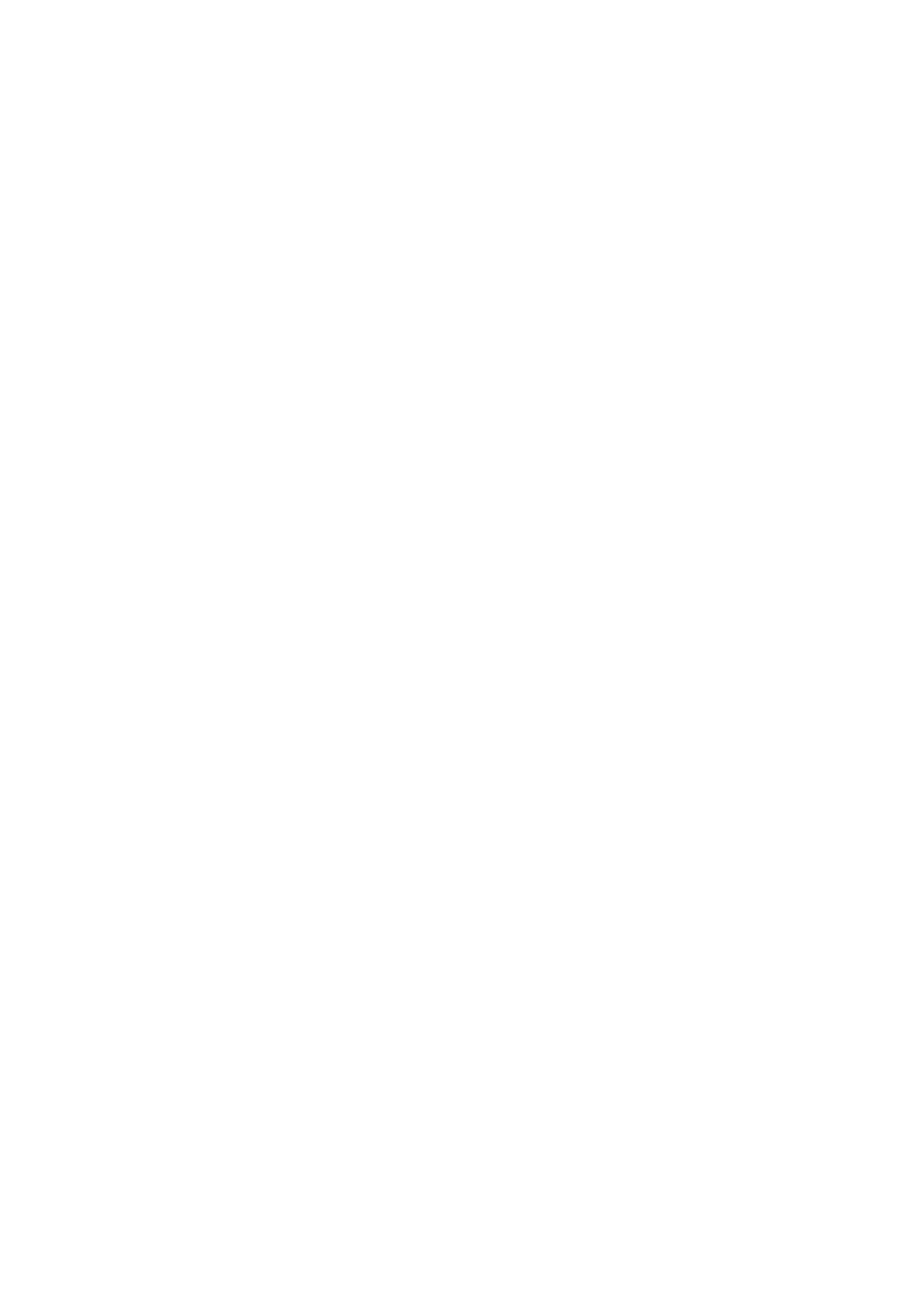
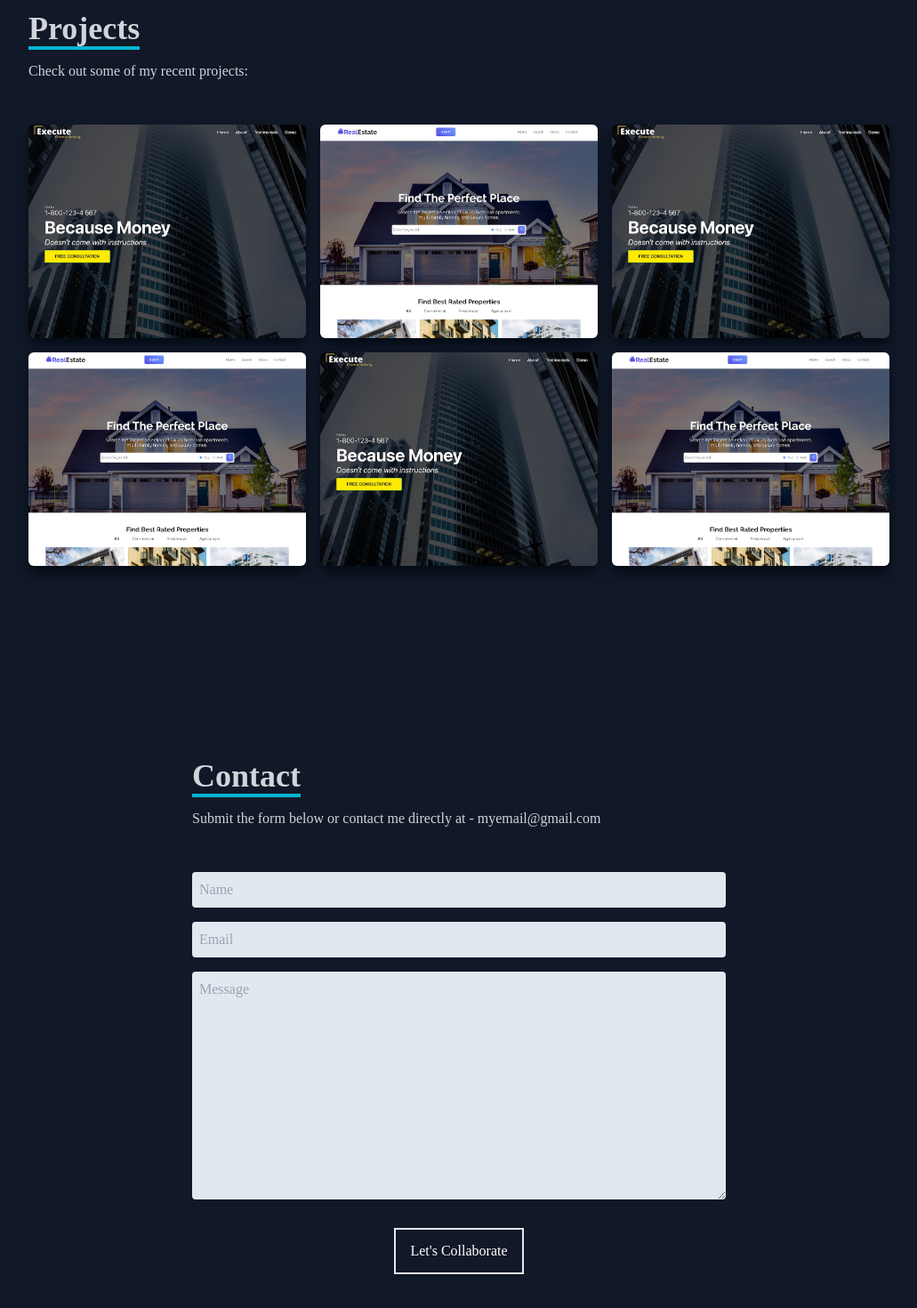
Before and after one commit to JSubba/jsubba-portfolio, a React (Create React App) app: page / in a window 1280 px wide. Shown: the part 2060-3530 px from the top of the page at 89% size, without its empty margins (124-1155 px from the left). Before the commit the page ends 1984 px from the top, so only its background shows below. Built offline with nearby package versions, Linux system fonts and the light colour scheme.

Commit message:
added new components

```diff
--- a/src/App.js
+++ b/src/App.js
@@ -2,6 +2,8 @@ import Navbar from "./components/Navbar";
 import Home from "./components/Home";
 import About from "./components/About";
 import Skills from "./components/Skills";
+import Projects from "./components/Projects";
+import Contact from "./components/Contact";
 
 function App() {
   return (
@@ -10,6 +12,8 @@ function App() {
       <Home />
       <About />
       <Skills />
+      <Projects />
+      <Contact />
     </main>
   );
 }
--- /dev/null
+++ b/src/components/Contact.js
@@ -0,0 +1,48 @@
+import React from "react";
+
+const Contact = () => {
+  return (
+    <section
+      name="contact"
+      className="w-full h-screen bg-gray-900 flex justify-center items-center p-4 pt-32"
+    >
+      <form
+        method="POST"
+        action="https://getform.io/f/a699a1b2-f225-434e-b317-1fbbde8e006c"
+        className="flex flex-col max-w-[600px] w-full h-full"
+      >
+        <div className="pb-8">
+          <p className="text-4xl font-bold inline border-b-4 border-cyan-500 text-gray-300">
+            Contact
+          </p>
+          <p className="text-gray-300 py-4">
+            Submit the form below or contact me directly at - myemail@gmail.com
+          </p>
+        </div>
+        <input
+          className="bg-slate-200 p-2 rounded"
+          type="text"
+          placeholder="Name"
+          name="name"
+        />
+        <input
+          className="my-4 p-2 bg-slate-200 rounded"
+          type="email"
+          placeholder="Email"
+          name="email"
+        />
+        <textarea
+          className="bg-slate-200 p-2 rounded"
+          name="message"
+          rows="10"
+          placeholder="Message"
+        ></textarea>
+        <button className="text-white border-2 hover:bg-cyan-500 px-4 py-3 my-8 mx-auto flex items-center">
+          Let's Collaborate
+        </button>
+      </form>
+    </section>
+  );
+};
+
+export default Contact;
--- /dev/null
+++ b/src/components/Projects.js
@@ -0,0 +1,167 @@
+import React from "react";
+import WorkImg from "../assets/img/workImg.png";
+import realEstate from "../assets/img/realestate.png";
+
+const Work = () => {
+  return (
+    <section
+      name="work"
+      className="w-full md:h-screen text-gray-300 bg-gray-900 py-8"
+    >
+      <div className="max-w-[1000px] mx-auto p-4 flex flex-col justify-center w-full h-full">
+        <div className="pb-8">
+          <p className="text-4xl font-bold inline border-b-4 text-gray-300 border-cyan-500">
+            Projects
+          </p>
+          <p className="py-4">Check out some of my recent projects:</p>
+        </div>
+
+        <div className="grid sm:grid-cols-2 md:grid-cols-3 gap-4">
+          {/* Grid Item */}
+          <div
+            style={{ backgroundImage: `url(${WorkImg})` }}
+            className="shadow-lg shadow-[#040c16] group container rounded-md flex justify-center items-center mx-auto content-div"
+          >
+            {/* Hover Effects */}
+            <div className="opacity-0 group-hover:opacity-100">
+              <span className="text-2xl font-bold text-white tracking-wider">
+                React JS Application
+              </span>
+              <div className="pt-8 text-center">
+                <a href="/">
+                  <button className="text-center rounded-lg px-4 py-2 m-2 bg-white text-gray-700 font-bold text-lg shadow-md shadow-cyan-100">
+                    Demo
+                  </button>
+                </a>
+                <a href="/">
+                  <button className="text-center rounded-lg px-4 py-2 m-2 bg-white text-gray-700 font-bold text-lg shadow-md shadow-cyan-100">
+                    Code
+                  </button>
+                </a>
+              </div>
+            </div>
+          </div>
+          <div
+            style={{ backgroundImage: `url(${realEstate})` }}
+            className="shadow-lg shadow-[#040c16] group container rounded-md flex justify-center items-center mx-auto content-div"
+          >
+            {/* Hover Effects */}
+            <div className="opacity-0 group-hover:opacity-100">
+              <span className="text-2xl font-bold text-white tracking-wider">
+                React JS Application
+              </span>
+              <div className="pt-8 text-center">
+                <a href="/">
+                  <button className="text-center rounded-lg px-4 py-2 m-2 bg-white text-gray-700 font-bold text-lg shadow-md shadow-cyan-100">
+                    Demo
+                  </button>
+                </a>
+                <a href="/">
+                  <button className="text-center rounded-lg px-4 py-2 m-2 bg-white text-gray-700 font-bold text-lg shadow-md shadow-cyan-100">
+                    Code
+                  </button>
+                </a>
+              </div>
+            </div>
+          </div>
+          {/* Grid Item */}
+          <div
+            style={{ backgroundImage: `url(${WorkImg})` }}
+            className="shadow-lg shadow-[#040c16] group container rounded-md flex justify-center items-center mx-auto content-div"
+          >
+            {/* Hover Effects */}
+            <div className="opacity-0 group-hover:opacity-100">
+              <span className="text-2xl font-bold text-white tracking-wider">
+                React JS Application
+              </span>
+              <div className="pt-8 text-center">
+                <a href="/">
+                  <button className="text-center rounded-lg px-4 py-2 m-2 bg-white text-gray-700 font-bold text-lg shadow-md shadow-cyan-100">
+                    Demo
+                  </button>
+                </a>
+                <a href="/">
+                  <button className="text-center rounded-lg px-4 py-2 m-2 bg-white text-gray-700 font-bold text-lg shadow-md shadow-cyan-100">
+                    Code
+                  </button>
+                </a>
+              </div>
+            </div>
+          </div>
+          <div
+            style={{ backgroundImage: `url(${realEstate})` }}
+            className="shadow-lg shadow-[#040c16] group container rounded-md flex justify-center items-center mx-auto content-div"
+          >
+            {/* Hover Effects */}
+            <div className="opacity-0 group-hover:opacity-100">
+              <span className="text-2xl font-bold text-white tracking-wider">
+                React JS Application
+              </span>
+              <div className="pt-8 text-center">
+                <a href="/">
+                  <button className="text-center rounded-lg px-4 py-2 m-2 bg-white text-gray-700 font-bold text-lg shadow-md shadow-cyan-100">
+                    Demo
+                  </button>
+                </a>
+                <a href="/">
+                  <button className="text-center rounded-lg px-4 py-2 m-2 bg-white text-gray-700 font-bold text-lg shadow-md shadow-cyan-100">
+                    Code
+                  </button>
+                </a>
+              </div>
+            </div>
+          </div>
+          {/* Grid Item */}
+          <div
+            style={{ backgroundImage: `url(${WorkImg})` }}
+            className="shadow-lg shadow-[#040c16] group container rounded-md flex justify-center items-center mx-auto content-div"
+          >
+            {/* Hover Effects */}
+            <div className="opacity-0 group-hover:opacity-100">
+              <span className="text-2xl font-bold text-white tracking-wider">
+                React JS Application
+              </span>
+              <div className="pt-8 text-center">
+                <a href="/">
+                  <button className="text-center rounded-lg px-4 py-2 m-2 bg-white text-gray-700 font-bold text-lg shadow-md shadow-cyan-100">
+                    Demo
+                  </button>
+                </a>
+                <a href="/">
+                  <button className="text-center rounded-lg px-4 py-2 m-2 bg-white text-gray-700 font-bold text-lg shadow-md shadow-cyan-100">
+                    Code
+                  </button>
+                </a>
+              </div>
+            </div>
+          </div>
+          <div
+            style={{ backgroundImage: `url(${realEstate})` }}
+            className="shadow-lg shadow-[#040c16] group container rounded-md flex justify-center items-center mx-auto content-div"
+          >
+            {/* Hover Effects */}
+            <div className="opacity-0 group-hover:opacity-100">
+              <span className="text-2xl font-bold text-white tracking-wider">
+                React JS Application
+              </span>
+              <div className="pt-8 text-center">
+                <a href="/">
+                  <button className="text-center rounded-lg px-4 py-2 m-2 bg-white text-gray-700 font-bold text-lg shadow-md shadow-cyan-100">
+                    Demo
+                  </button>
+                </a>
+                <a href="/">
+                  <button className="text-center rounded-lg px-4 py-2 m-2 bg-white text-gray-700 font-bold text-lg shadow-md shadow-cyan-100">
+                    Code
+                  </button>
+                </a>
+              </div>
+            </div>
+          </div>
+        </div>
+      </div>
+    </section>
+  );
+};
+
+export default Work;
--- a/src/components/Skills.js
+++ b/src/components/Skills.js
@@ -21,7 +21,7 @@ const Skills = () => {
           <p className="text-4xl font-bold inline border-b-4 border-cyan-500 h-full">
             Skills
           </p>
-          <p className="py-4">Some Technologies I work with:</p>
+          <p className="pt-4 pb-10">Some Technologies I work with:</p>
         </div>
 
         <div className="w-full grid grid-cols-2 sm:grid-cols-4 gap-4 text-center">
--- a/src/index.css
+++ b/src/index.css
@@ -13,3 +13,25 @@
     @apply cursor-pointer;
   }
 }
+
+.content-div {
+  background-size: cover;
+  background-position: center;
+  background-repeat: no-repeat;
+  height: 15rem;
+}
+
+.content-div:hover {
+  background-image: linear-gradient(
+    to right,
+    rgba(34, 211, 238, 0.9),
+    rgba(6, 182, 212, 0.9),
+    rgba(30, 64, 175, 0.9)
+  ) !important;
+}
+
+input,
+textarea:focus {
+  outline: none;
+  box-shadow: none;
+}
```
Also changed, not shown: src/assets/img/realestate.png (added), src/assets/img/workImg.png (added).
